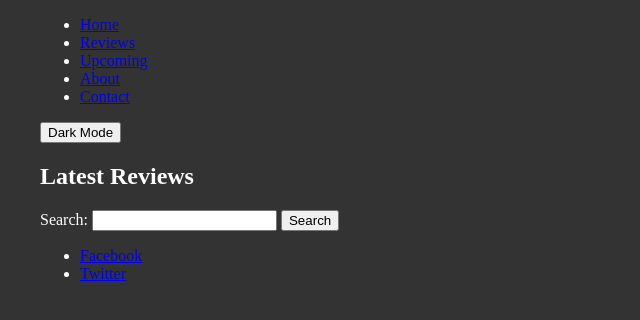
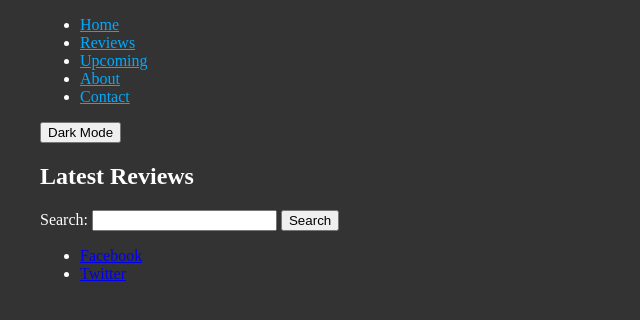
Before and after one commit to kusumadama/movie-Reviews-Error-fixing-Amazon-whisper, a plain HTML site: page index.html in a window 1280 px wide. Shown: the whole page, without its empty margins (0-640 px from the left). Drawn offline with Linux system fonts and the light colour scheme.

Commit message:
fixed 3 issues

```diff
--- a/index.html
+++ b/index.html
@@ -1,5 +1,5 @@
 <!DOCTYPE html>
-<html lang="en"> <!-- Added lang attribute -->
+<html lang="en">
 
 <head>
   <title>Movie Review Site</title>
@@ -8,6 +8,7 @@
     :root {
       --bg-color: #333;
       --text-color: #fff;
+      --link-color: #00aaff; /* New link color */
     }
 
     body {
@@ -20,6 +21,10 @@
     nav {
       background-color: var(--bg-color);
       color: var(--text-color);
+    }
+
+    nav a {
+      color: var(--link-color); /* Set link color */
     }
 
     /* Responsive Layout */
@@ -41,8 +46,8 @@
     <nav>
       <ul>
         <li><a href="#">Home</a></li>
-        <li><a href="#">Reviews</a></li>
-        <li><a href="#">Upcoming</a></li>
+        <li><a href="#" style="color: var(--link-color);">Reviews</a></li> <!-- Set link color -->
+        <li><a href="#" style="color: var(--link-color);">Upcoming</a></li> <!-- Set link color -->
         <li><a href="#">About</a></li>
         <li><a href="#">Contact</a></li>
       </ul>
@@ -57,7 +62,6 @@
     <section class="hero">
       <h1>Latest Reviews</h1>
       <div class="search">
-        <!-- Added label for the input field -->
         <label for="search-input">Search:</label>
         <input type="text" id="search-input">
         <button>Search</button>
@@ -101,4 +105,5 @@
   </script>
 
 </body>
+
 </html>
```
